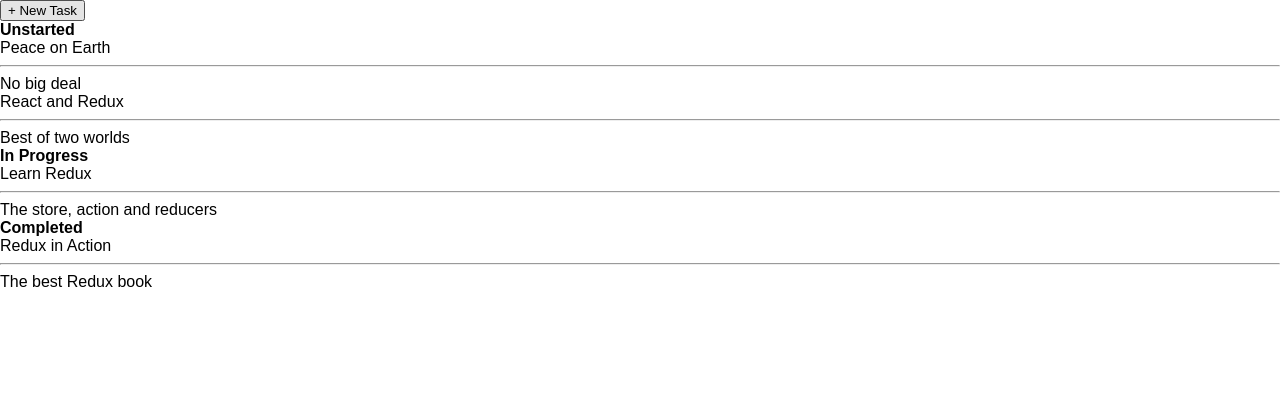
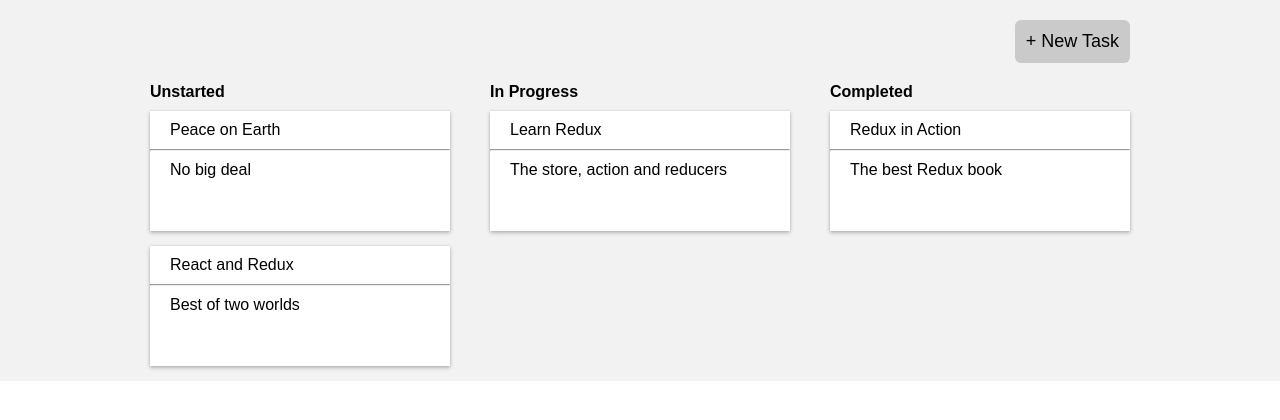
Before and after one commit to vietma/task-manager, a React (Create React App) app: page / in a window 1280 px wide. Shown: the top 420 px of the page. Built offline with nearby package versions, Linux system fonts and the light colour scheme.

Commit message:
added index.css

```diff
--- a/src/components/TasksPage/index.jsx
+++ b/src/components/TasksPage/index.jsx
@@ -53,14 +53,14 @@ class TasksPage extends Component {
 
   render() {
     return (
-      <div className="task-list">
-        <div className="task-list-header">
+      <div className="tasks">
+        <div className="tasks-header">
           <button className="button button-default" onClick={this.toggleForm}>
             + New Task
           </button>
         </div>
         {this.state.showNewTaskForm && (
-          <form className="task-list-form" onSubmit={this.onCreateTask}>
+          <form className="new-task-form" onSubmit={this.onCreateTask}>
             <input
               className="full-width-input"
               onChange={this.onTitleChange}
--- a/src/index.css
+++ b/src/index.css
@@ -1,5 +1,102 @@
+html,
+body {
+  width: 100%;
+  height: 100%;
+}
+
 body {
   margin: 0;
   padding: 0;
   font-family: sans-serif;
 }
+
+hr {
+  margin: 0;
+}
+
+/* layout */
+.main-content {
+  background-color: #f2f2f2;
+  width: 100%;
+  height: 100%;
+  padding-top: 20px;
+}
+
+/* TaskPage */
+.tasks {
+  margin: 0 auto;
+  max-width: 980px;
+}
+
+.tasks-header {
+  font-size: 18px;
+  margin-bottom: 20px;
+  text-align: right;
+}
+
+.task-lists {
+  display: flex;
+  justify-content: space-between;
+}
+
+/* TaskList */
+.task-list {
+  width: 300px;
+}
+
+.task-list-title {
+  margin-bottom: 10px;
+}
+
+/* Task */
+.task {
+  margin-bottom: 15px;
+  background: #fff;
+  box-shadow: 0 -1px 0 #e0e0e0, 0 0 2px rgba(0, 0, 0, 0.12),
+    0 2px 4px rgba(0, 0, 0, 0.24);
+}
+
+.task-header {
+  padding: 10px 20px;
+  display: flex;
+  justify-content: space-between;
+  align-items: center;
+}
+
+.task-body {
+  padding: 10px 20px;
+  min-height: 60px;
+}
+
+.button {
+  padding: 10px;
+  background: #76dc76;
+  color: #fff;
+  border: 1px solid transparent;
+  border-radius: 6px;
+  font: inherit;
+  cursor: pointer;
+}
+
+.button-default {
+  background: #cacaca;
+  color: black;
+}
+
+/* New Task Form */
+.new-task-form {
+  margin-bottom: 10px;
+}
+
+input {
+  border: 1px solid #e0e0e0;
+  border-radius: 3px;
+  padding: 15px;
+  box-sizing: border-box;
+}
+
+.full-width-input {
+  display: block;
+  width: 100%;
+  margin-bottom: 10px;
+}
```
Also changed, not shown: 1 other file (tests, documents, lock files or other folders).
